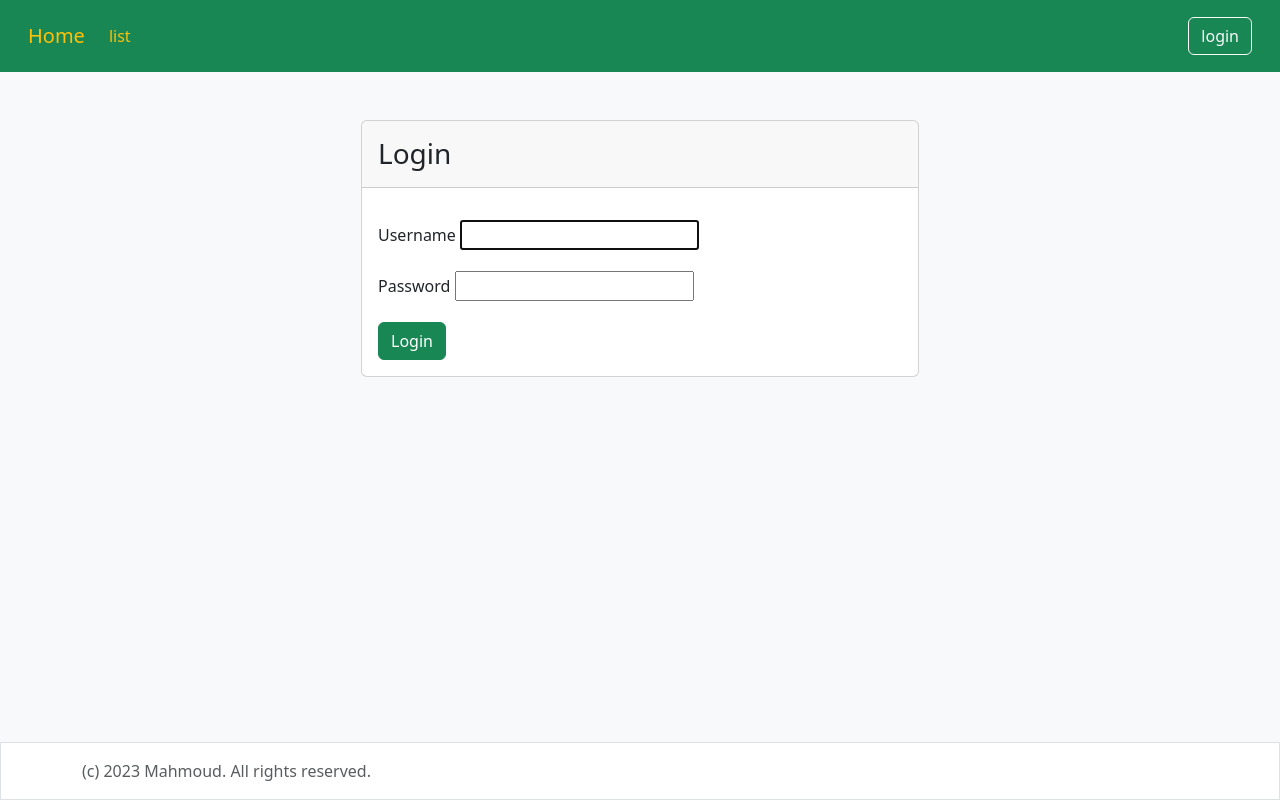
After one commit to Mahmoudmkr/shop, a Django app: page /accounts/login/ in a window 1280 px wide. The commit adds this page. Run offline with Django 4.2, Linux system fonts and the light colour scheme.

Commit message:
Lgin & Logout

```diff
--- /dev/null
+++ b/accounts/forms.py
@@ -0,0 +1,11 @@
+from django.contrib.auth.forms import AuthenticationForm
+from django import forms
+
+attrs={'class':'form-control'}
+
+class UserLoginForm(AuthenticationForm):
+    def __int__(self,*args,**kwargs):
+        super(UserLoginForm,self).__init__(*args,**kwargs)
+
+    username= forms.CharField(label='Username',widget=forms.TextInput(attrs=attrs))
+    password= forms.PasswordInput(attrs=attrs)
--- /dev/null
+++ b/accounts/templates/registration/login.html
@@ -0,0 +1,25 @@
+{% extends 'base.html' %}
+{% load i18n %}
+{% block content %}
+<div class="container">
+    <div class="row justify-content-md-center">
+        <div class="card col-md-6 px-0">
+            <div class="card-header">
+                <h3 class="mb-0 py-2">{% trans 'Login' %}</h3>
+            </div>
+            <div class="card-body">
+                <form method="POST">
+                    {% csrf_token %}
+                    {% include 'common/form.html' with form=form %}
+                    <button class="btn btn-success btn-block">
+                        {% translate 'Login' %}
+                    </button>
+                </form>
+            </div>
+        </div>
+    </div>
+</div>
+
+
+
+{% endblock %}
--- /dev/null
+++ b/accounts/urls.py
@@ -0,0 +1,7 @@
+from django.contrib.auth.views import LoginView
+from django.urls import path, include
+from accounts.forms import UserLoginForm
+urlpatterns=[
+    path('', include('django.contrib.auth.urls')),
+    path('login/', LoginView.as_view(authentication_form=UserLoginForm), name="login"),
+]
--- a/customer/templates/partials/header.html
+++ b/customer/templates/partials/header.html
@@ -1,5 +1,5 @@
 {% load i18n %}
-<nav class="navbar navbar-expand-lg navbar-light bg-primary bg-gardiant p-3">
+<nav class="navbar navbar-expand-lg navbar-light bg-success bg-gardiant p-3">
   <div class="container-fluid">
     <a class="navbar-brand" href="{% url 'shopp_list' %}"><span class="text-warning">Home</span></a>
     <button class="navbar-toggler" type="button" data-bs-toggle="collapse" data-bs-target="#navbarSupportedContent" aria-controls="navbarSupportedContent" aria-expanded="false" aria-label="Toggle navigation">
@@ -11,6 +11,21 @@
           <a class="nav-link active" aria-current="page" href="{% url 'shopp_list' %}"><span class="text-warning">list</span></a>
         </li>
       </ul>
+      {% if user.is_authenticated %}
+         <ul class="navbar-nav me-auto mb-2 mb-lg-0">
+
+            <li>
+              <a class="nav-link">
+                {{user.username}}
+              </a>
+              <ul>
+                <li><a class="navbar-nav" href="#">Profile</a></li>
+                <li><a  class="navbar-nav" href="{% url 'logout' %}">logout</a></li>
+              </ul>
+            </li>
+         </ul>
+
+
         <form class="d-flex" method="GET" action="{% url 'shopp_list' %}">
           <div class="input-group">
             <input class="form-control"
@@ -22,6 +37,11 @@
             <button class="btn btn-outline-danger" type="submit"><i class="bi bi-search"></i></button>
           </div>
         </form>
+      {% else %}
+        <a class="btn btn-outline-light" href="{% url 'login' %}">
+          {% trans 'login' %}
+        </a>
+      {% endif %}
     </div>
   </div>
 </nav>
--- a/shop/settings.py
+++ b/shop/settings.py
@@ -130,6 +130,10 @@ STATIC_URL = 'static/'
 # https://docs.djangoproject.com/en/4.1/ref/settings/#default-auto-field
 
 DEFAULT_AUTO_FIELD = 'django.db.models.BigAutoField'
+
+LOGIN_REDIRECT_URL='/'
+LOGOUT_REDIRECT_URL='/accounts/login'
+
 INTERNAL_IPS=[
     "127.0.0.1"
 ]
--- a/shop/urls.py
+++ b/shop/urls.py
@@ -19,5 +19,6 @@ import debug_toolbar
 urlpatterns = [
     path('__debug__/', include(debug_toolbar.urls)),
     path('', include('customer.urls')),
+    path('accounts/', include('accounts.urls')),
     path('admin/', admin.site.urls),
 ]
```
Also changed, not shown: customer/views.py (+8 -8 lines), 1 other file. Lines whose indentation alone changed are shown as unchanged.
